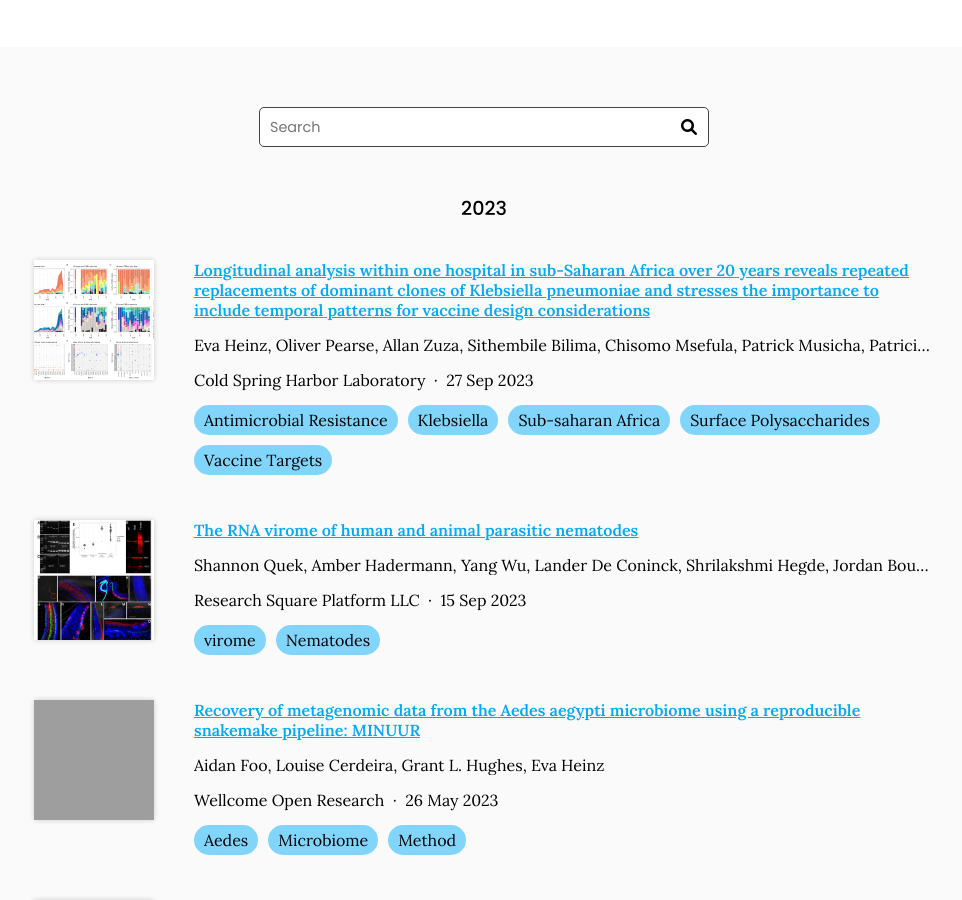
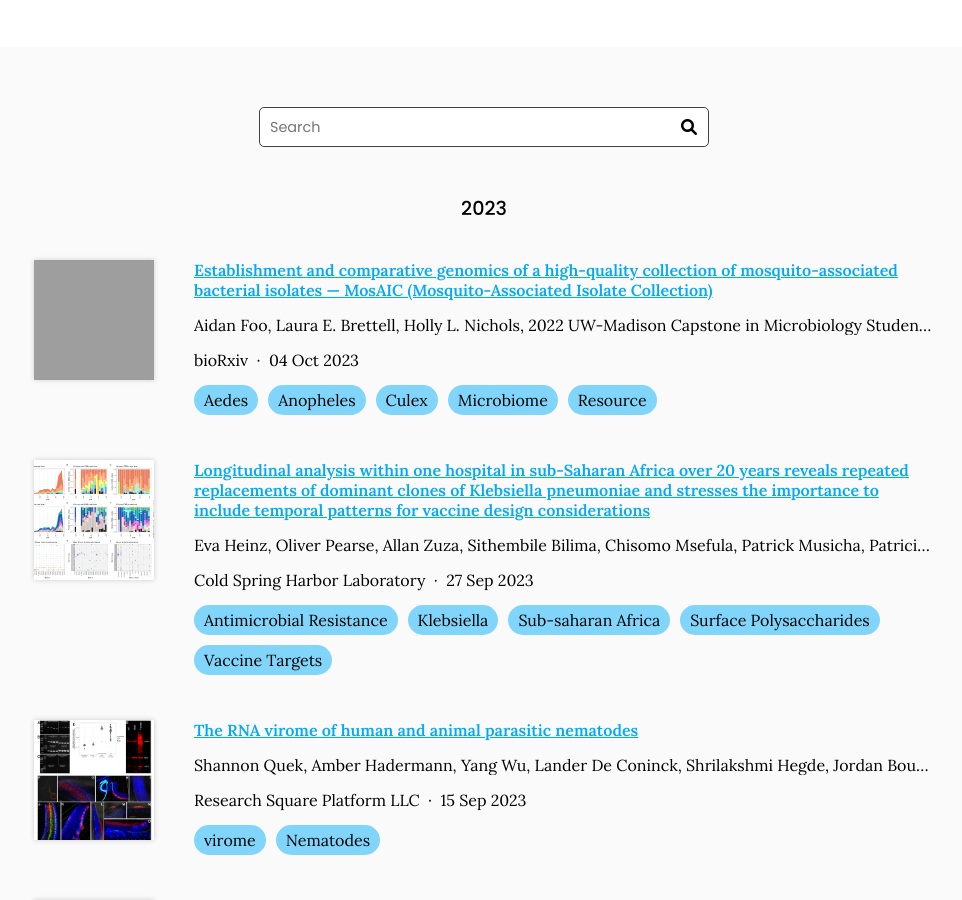
Before and after one commit to Evo-MInt/MicGen-lab-website, a Jekyll site: the page built from research/index.md, in a window 1280 px wide and 900 px high, scrolled down 755 px. Shown: the whole window, without its empty margins (156-1118 px from the left). Built offline with Jekyll 4.4.1, drawn with Linux system fonts in a browser that asks for light colours; grey boxes are pictures that could not be loaded.

Commit message:
Generate citations

```diff
--- a/_data/citations.yaml
+++ b/_data/citations.yaml
@@ -1,6 +1,44 @@
 # DO NOT EDIT, GENERATED AUTOMATICALLY FROM SOURCES.YAML (AND ELSEWHERE)
 # See https://github.com/greenelab/lab-website-template/wiki/Citations
 
+- id: doi:10.1101/2023.10.04.560816
+  title: "Establishment and comparative genomics of a high-quality collection of mosquito-associated\
+    \ bacterial isolates \u2014 MosAIC (Mosquito-Associated Isolate Collection)"
+  authors:
+  - Aidan Foo
+  - Laura E. Brettell
+  - Holly L. Nichols
+  - 2022 UW-Madison Capstone in Microbiology Students
+  - Miguel Medina Munoz
+  - Jessica Lysne
+  - Vishaal Dhokiya
+  - Ananya F. Hoque
+  - Doug E. Brackney
+  - Eric P. Caragata
+  - Michael Hutchinson
+  - Marcelo Jacobs-Lorena
+  - David J. Lampe
+  - Edwige Martin
+  - Claire Valiente Moro
+  - Michael Povelones
+  - Sarah M. Short
+  - Blaire Steven
+  - Jiannong Xu
+  - Timothy D. Paustian
+  - Michelle R. Rondon
+  - Grant L. Hughes
+  - Kerri L. Coon
+  - Eva Heinz
+  publisher: bioRxiv
+  date: '2023-10-04'
+  link: https://doi.org/gstfs2
+  image: images/Picture 1.png
+  tags:
+  - Aedes
+  - Anopheles
+  - Culex
+  - Microbiome
+  - Resource
 - id: doi:10.1101/2023.09.26.23296137
   title: Longitudinal analysis within one hospital in sub-Saharan Africa over 20 years
     reveals repeated replacements of dominant clones of Klebsiella pneumoniae and
```
